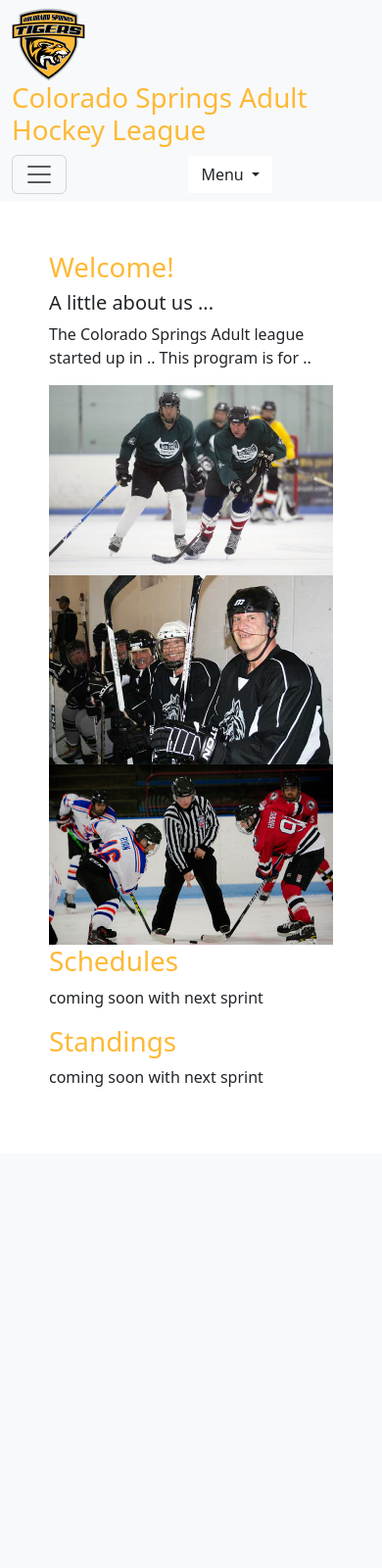
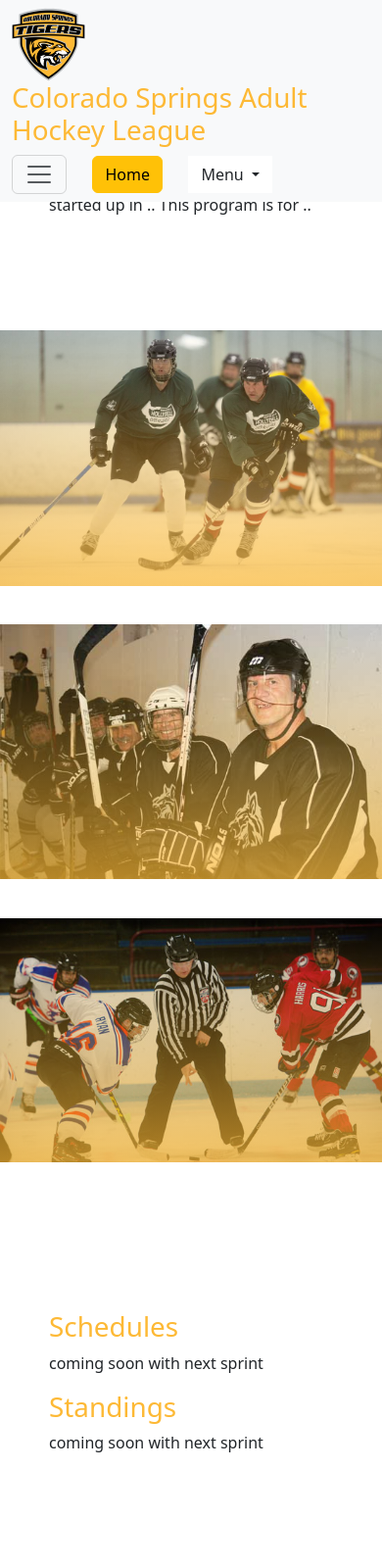
Before and after one commit to ajudson23/hockeyWebsite, a Django app: page / in a window 390 px wide. Shown: the whole page at 98% size. Before the commit the page ends 1109 px from the top, so only its background shows below. Run offline with Django 4.2, Linux system fonts and the light colour scheme; data comes from the database, SQL or seed files in the repository; some libraries are stand-ins or nearby versions.

Commit message:
CSS more theme

```diff
--- a/hockey_app/templates/hockey_app/base_template.html
+++ b/hockey_app/templates/hockey_app/base_template.html
@@ -31,13 +31,51 @@
         .dropdown{
             margin-right: 100px;
         }
-        #navbarNav{
+
+        .content-padding {
             padding-left: 50px;
+            padding-top: 100px;
+            padding-bottom: 100px;
+            padding-right: 50px;
         }
-        .content-padding {
-            padding: 50px;
+        .image-overlay {
+            position: relative;
         }
 
+        .image-overlay::before {
+            content: "";
+            position: absolute;
+            top: 0;
+            left: 0;
+            right: 0;
+            bottom: 0;
+            background: linear-gradient(to bottom, rgba(255, 255, 255, 0), #fdba35b5); /* You can adjust the colors and opacity */
+            pointer-events: none;
+        }
+        .col-md-4{
+            height: 300px; /* Set your desired height */
+            overflow: hidden; /* Hide any image overflow */
+        }
+        .thumbnail img {
+            width: 100%;
+            height: auto;
+            object-fit: cover;
+            object-position: center center;
+        }
+        .navbar {
+            position: fixed;
+            top: 0;
+            left: 0;
+            width: 100%;
+            z-index: 100; /* Ensure it appears above other content */
+        }
+        .btn-primary{
+            background-color: black;
+            border:black;
+        }
+        .btn-primary:hover {
+            background-color: #FDB935;
+        }
     </style>
 
 </head>
@@ -53,11 +91,9 @@
                 aria-controls="navbarNav" aria-expanded="false" aria-label="Toggle navigation"><span
                     class="navbar-toggler-icon"></span></button>
 
-            <div class="collapse navbar-collapse" id="navbarNav">
                 <ul class="navbar-nav">
                     <a class="btn btn-warning" href="{% url 'index' %}">Home</a>
                 </ul>
-            </div>
 
             <!-- Add a "Menu" dropdown -->
             <div class="dropdown">
--- a/hockey_app/templates/hockey_app/index.html
+++ b/hockey_app/templates/hockey_app/index.html
@@ -6,23 +6,27 @@
     <h1>Welcome!</h1>
     <h5>A little about us ...</h5>
     <p>The Colorado Springs Adult league started up in .. This program is for ..</p>
+</div>
+
     <div class="row">
             <div class="col-md-4">
-                <div class="thumbnail">
+                <div class="thumbnail image-overlay">
                     <img src="{% static 'images/homePic1.jpg' %}" style="width:100%">
                 </div>
             </div>
             <div class="col-md-4">
-                <div class="thumbnail">
+                <div class="thumbnail image-overlay">
                     <img src="{% static 'images/homePic2.jpeg' %}" style="width:100%">
                 </div>
             </div>
             <div class="col-md-4">
-                <div class="thumbnail">
+                <div class="thumbnail image-overlay">
                     <img src="{% static 'images/homePic3.jpeg' %}" style="width:100%">
                 </div>
             </div>
     </div>
+
+<div class="content-padding">
     <h1>Schedules</h1>
     <p>coming soon with next sprint</p>
     <h1>Standings</h1>
--- a/hockey_app/templates/hockey_app/player_delete.html
+++ b/hockey_app/templates/hockey_app/player_delete.html
@@ -1,6 +1,6 @@
 {% extends 'hockey_app/base_template.html' %}
 {% block content %}
-
+<div class="content-padding">
     <h1>Delete Player</h1>
     <div class="container-fluid">
         <h5>Are you sure you want to delete "{{ player.name }}"?</h5>
@@ -16,4 +16,5 @@
             </div>
         </div>
     </div>
+</div>
 {% endblock %}
--- a/hockey_app/templates/hockey_app/player_detail.html
+++ b/hockey_app/templates/hockey_app/player_detail.html
@@ -1,7 +1,8 @@
 {% extends 'hockey_app/base_template.html' %}
 
 {% block content %}
-<h1>Player Name: {{ player.name }}</h1>
+<div class="content-padding">
+    <h1>{{ player.name }}</h1>
     <p><strong>Email:</strong> {{ player.email }}</p>
     <p><strong>Phone Number:</strong> {{ player.phoneNum }}</p>
     <p><strong>Team Level:</strong> {{ player.teamLevel }}</p>
@@ -9,5 +10,5 @@
 
     <a class="btn btn-primary" href="{% url 'delete-player' pk=player.id %}" role="button">Delete</a>
     <a class="btn btn-primary" href="{% url 'update-player' pk=player.pk %}" role="button">Update</a>
-
+</div>
 {% endblock %}
--- a/hockey_app/templates/hockey_app/player_form.html
+++ b/hockey_app/templates/hockey_app/player_form.html
@@ -1,6 +1,6 @@
 {% extends 'hockey_app/base_template.html' %}
 {% block content %}
-
+<div class="content-padding">
     <form action="" method="POST">
         {% csrf_token %}
         <table>
@@ -8,5 +8,5 @@
         </table>
         <input type="submit" name="Submit">
     </form>
-
+</div>
 {% endblock %}
--- a/hockey_app/templates/hockey_app/player_list.html
+++ b/hockey_app/templates/hockey_app/player_list.html
@@ -1,10 +1,10 @@
 {% extends 'hockey_app/base_template.html' %}
 {% block content %}
 
+<div class="content-padding">
     <h1>Player List</h1>
     <a class="btn btn-primary" href="{% url 'create_player' %}" role="button">New</a>
-
-
+    <h1></h1>
     {% if player_list %}
     <ul class="list-group">
         {% for player in player_list %}
@@ -18,5 +18,5 @@
     {% else %}
     <p>There are no players registered.</p>
     {% endif %}
-
+</div>
 {% endblock %}
--- a/hockey_app/templates/hockey_app/update_player.html
+++ b/hockey_app/templates/hockey_app/update_player.html
@@ -1,9 +1,11 @@
 {% extends 'hockey_app/base_template.html' %}
 {% block content %}
+<div class="content-padding">
     <h1>Update Player</h1>
     <form method="post">
         {% csrf_token %}
         {{ form.as_p }}
         <button type="submit">Submit</button>
     </form>
+</div>
 {% endblock %}
```
Lines whose indentation alone changed are shown as unchanged.
